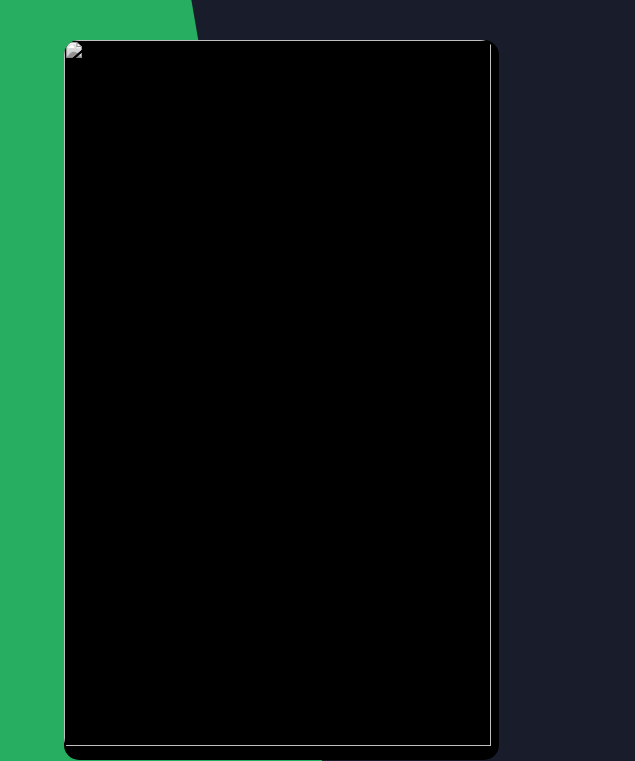
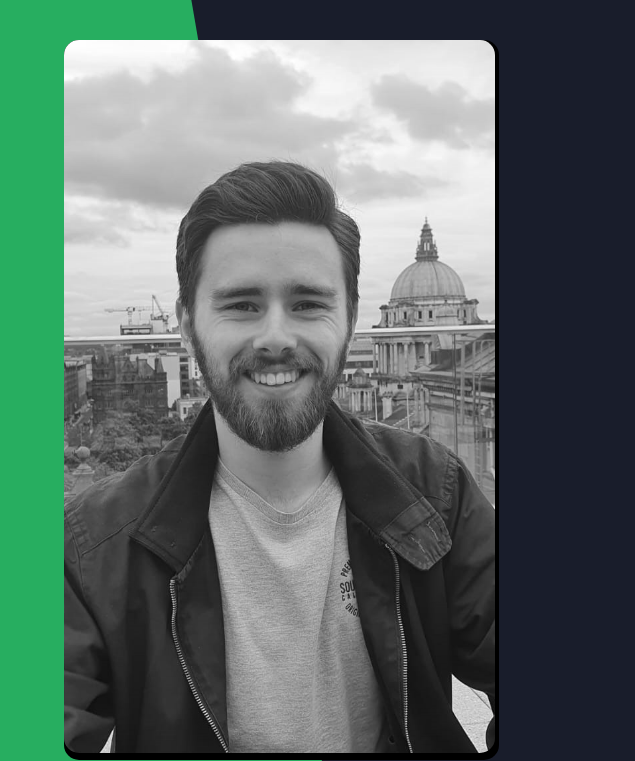
Before and after one commit to DeanLogan/cv-dean-logan, a plain HTML site: page index.html in a window 1280 px wide. Shown: the top 761 px of the page, 0-635 px from the left. Drawn offline with Linux system fonts and the light colour scheme.

Commit message:
Fixed image mistake
Fixed a mistake that was made in the last commit, the image on the home page was trying to link to an image that doesn't exist.

I also added an alt tag for this image.

```diff
--- a/index.html
+++ b/index.html
@@ -18,7 +18,7 @@
                 <div class="left-home">
                     <div class="h-shape"></div>
                     <div class="image">
-                        <img src="img/picOfMe2.jpg" alt="">
+                        <img src="img/picOfMe.jpg" alt="picture of me">
                     </div>
                 </div>
                 <div class="right-home">
```
